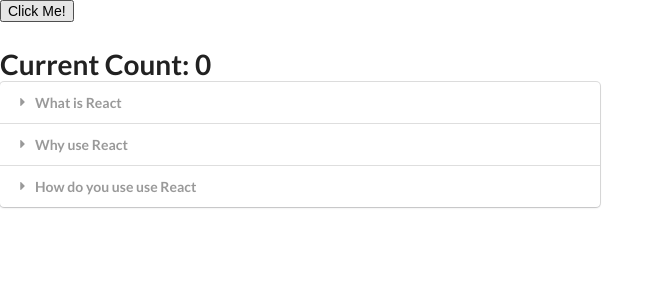
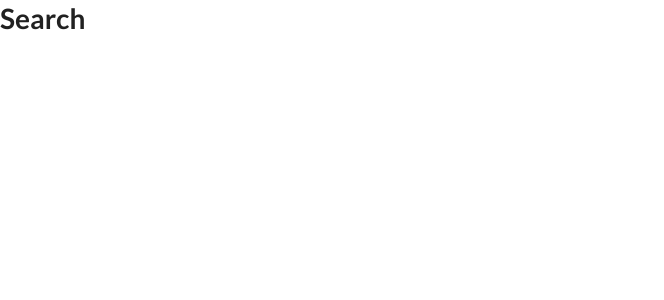
Before and after one commit to RavenousPett/modern-react-with-redux, a React (Create React App) app in the folder widgets/: page / in a window 1280 px wide. Shown: the top 300 px of the page, without its empty margins (0-664 px from the left). Built offline with nearby package versions, Linux system fonts and the light colour scheme.

Commit message:
Added Search coponent

```diff
--- a/widgets/src/App.js
+++ b/widgets/src/App.js
@@ -1,6 +1,6 @@
 import React from "react";
 import Accordion from "./components/Accordion";
-import Counter from "./components/Counter";
+import Search from "./components/Search";
 
 const items = [
   { title: 'What is React', content: 'React is a javascript framework'},
@@ -11,8 +11,7 @@
 export default () => {
  return (
    <div>
-     <Counter />
-     <Accordion items={items} />
+     <Search />
    </div>
  );
 };
--- /dev/null
+++ b/widgets/src/components/Search.js
@@ -0,0 +1,7 @@
+import React from "react";
+
+const Search = () => {
+  return <h1>Search</h1>;
+}
+
+export default Search;
```
